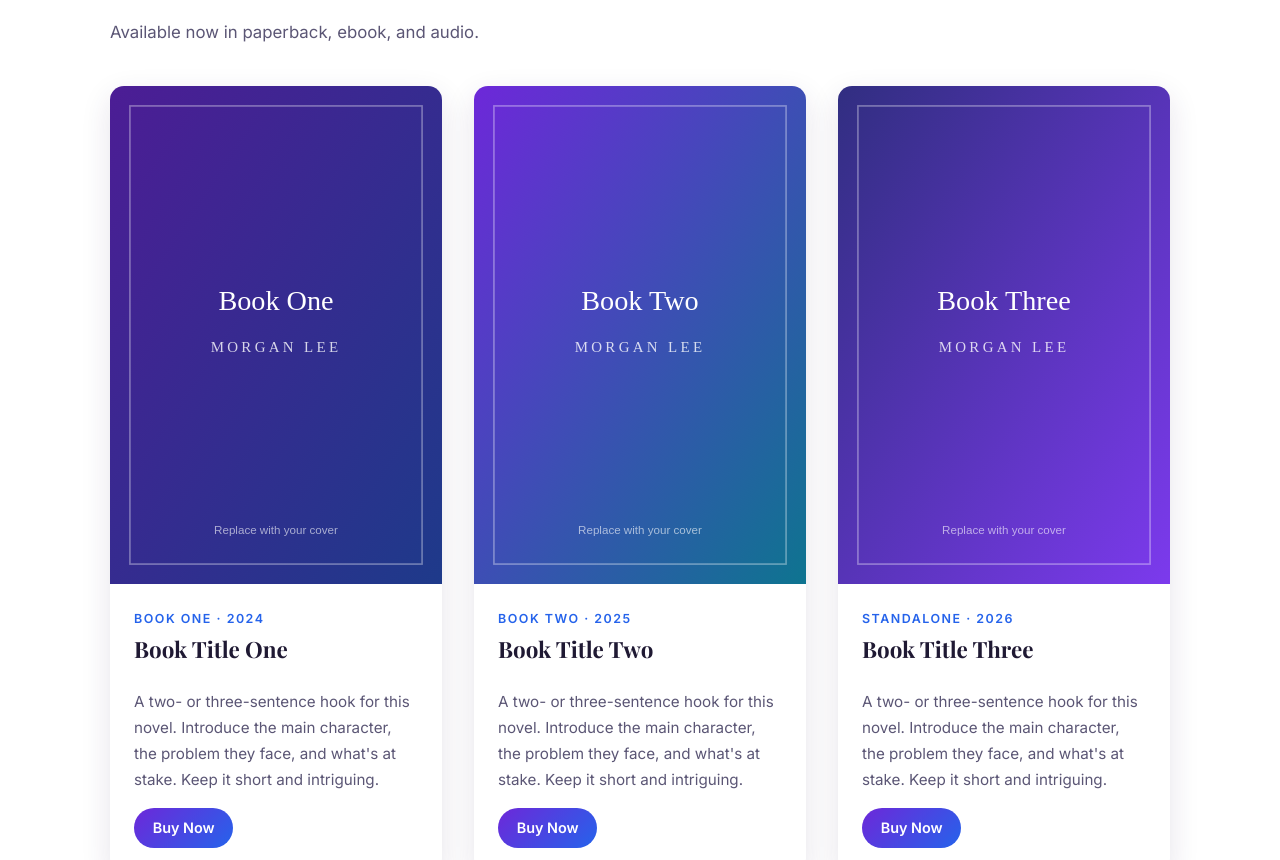
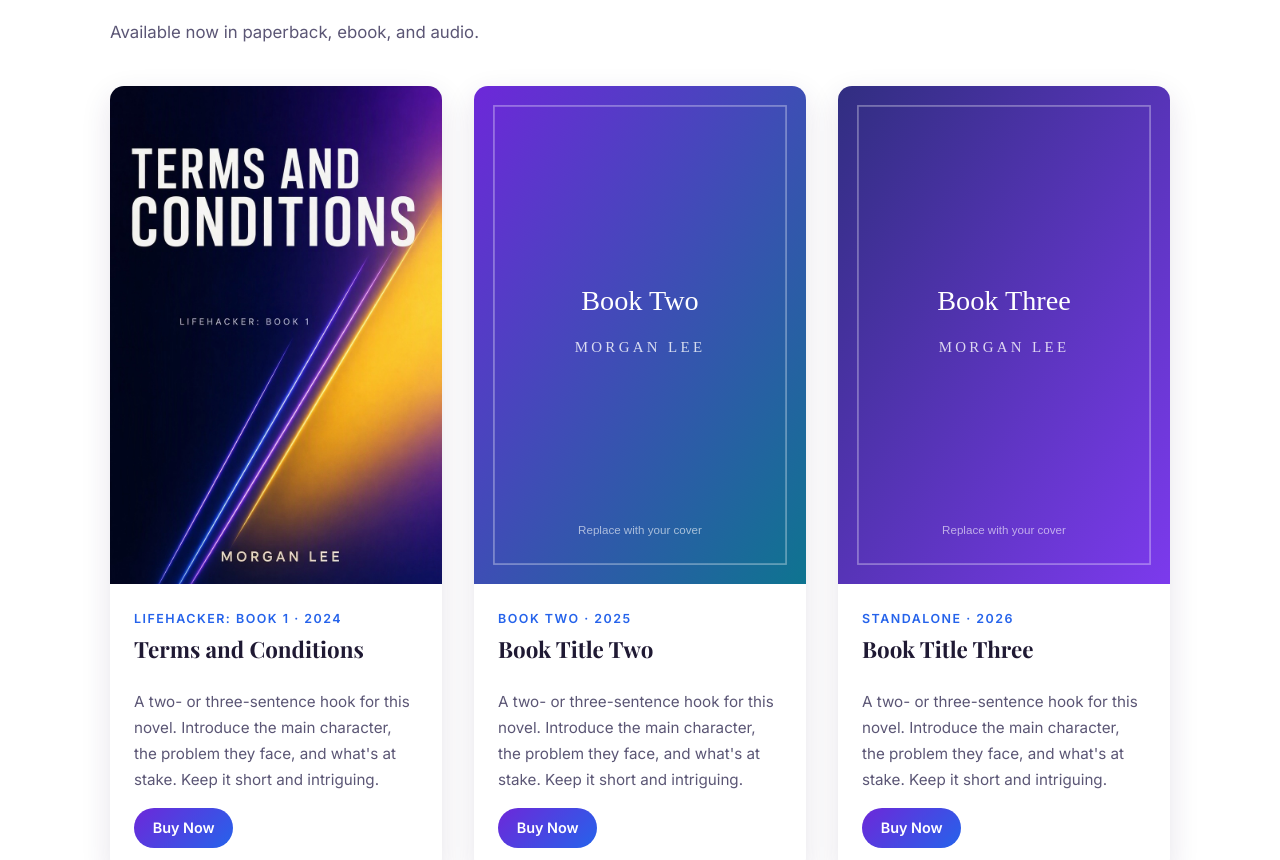
Before and after one commit to dezboi/morgan-lee, a plain HTML site: page index.html in a window 1280 px wide. Shown: the part 771-1631 px from the top of the page. Drawn offline with nearby package versions, Linux system fonts and the light colour scheme; a web font is replaced by a local one.

Commit message:
Add Terms and Conditions cover and title to first book card
Co-Authored-By: Claude Opus 5.5 <noreply@anthropic.com>
Claude-Session: https://claude.ai/code/session_01RrPY5vHnjBXsc64BrQrUtz

```diff
--- a/index.html
+++ b/index.html
@@ -64,10 +64,10 @@
         <div class="book-grid">
 
           <article class="book-card">
-            <img src="images/book-1.svg" alt="Cover of Book One by Morgan Lee" loading="lazy">
+            <img src="images/terms-and-conditions.jpg" alt="Cover of Terms and Conditions, Lifehacker Book 1, by Morgan Lee" loading="lazy">
             <div class="book-info">
-              <span class="book-meta">Book One &middot; 2024</span>
-              <h3>Book Title One</h3>
+              <span class="book-meta">Lifehacker: Book 1 &middot; 2024</span>
+              <h3>Terms and Conditions</h3>
               <p>A two- or three-sentence hook for this novel. Introduce the main character, the problem they face, and what's at stake. Keep it short and intriguing.</p>
               <a href="#" class="btn btn-small">Buy Now</a>
             </div>
```
